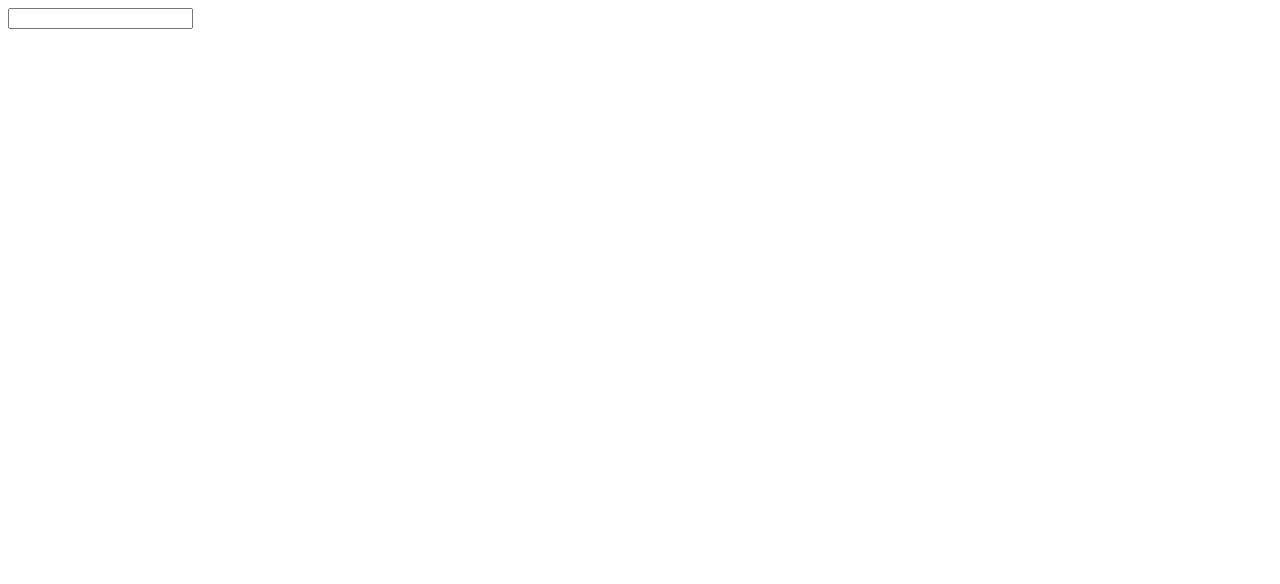
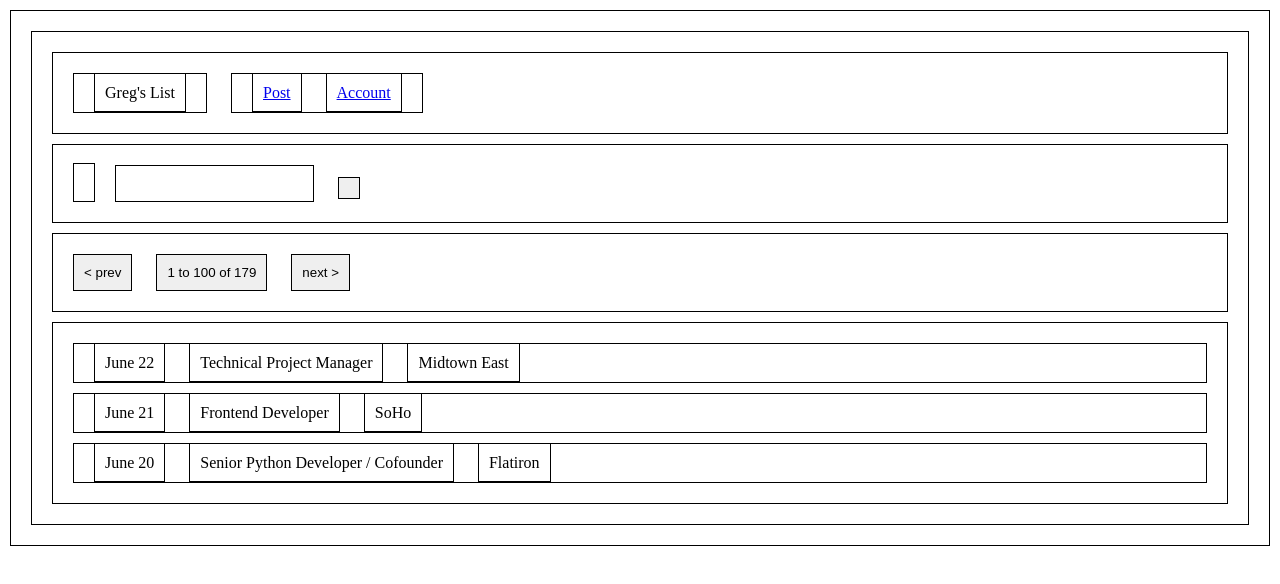
Before and after one commit to markedelman/Gregs-List, a plain HTML site: page index.html in a window 1280 px wide. Drawn offline with Linux system fonts and the light colour scheme.

Commit message:
outlined all elements and set content within nav bar to inline-block

```diff
--- a/index.html
+++ b/index.html
@@ -1,12 +1,54 @@
 <!DOCTYPE html>
 <html>
+
 <head>
 	<title>Greg's List</title>
 	<meta name="Description" content="css layout exercise">
+	<link rel="stylesheet" href="main.css">
 </head>
+
 <body>
-<form action="">
-	<input type="text">
-</form>
+	<nav>
+		<div class="gregs-list">
+			<span class="title">Greg's List</span>
+		</div>
+		<div class="links">
+			<a class="post" href="index.html">Post</a>
+			<a class="account" href="index.html">Account</a>
+			<!-- <div style="clear:both"></div> -->
+		</div>
+	</nav>
+
+	<form action="">
+		<label for="search"></label>
+		<input type="text">
+		<button type="submit"></button>
+	</form>
+
+	<div class="nav-buttons">
+		<button class="prev">< prev</button>
+		<button class="out-of">1 to 100 of 179</button>
+		<button class="next">next ></button>
+	</div>
+
+	<div class="spans">
+		<div class="22">
+			<span class="june-22">June 22</span>
+			<span class="tech">Technical Project Manager</span>
+			<span class="midt">Midtown East</span>
+		</div>
+		<div class="21">
+			<span class="june-21">June 21</span>
+			<span class="fron">Frontend Developer</span>
+			<span class="soho">SoHo</span>
+		</div>
+		<div>
+			<span class="june-20">June 20</span>
+			<span class="seni">Senior Python Developer / Cofounder</span>
+			<span class="flat">Flatiron</span>
+		</div class="20">
+	</div>
+
 </body>
+
 </html>
--- a/main.css
+++ b/main.css
@@ -0,0 +1,28 @@
+/*nav{
+  display: block;
+  height: 3%;
+  background-color: grey;
+  position: fixed;
+  width: 100%;
+}
+form {
+  display: block;
+  position: absolute;
+  margin-top: 10%;
+}
+div{
+  position: relative;
+}*/
+
+* {
+    padding: 10px;
+    border: 1px solid black;
+    margin: 10px;
+}
+
+
+nav {}
+
+.gregs-list, .links {
+    display: inline-block;
+}
```
